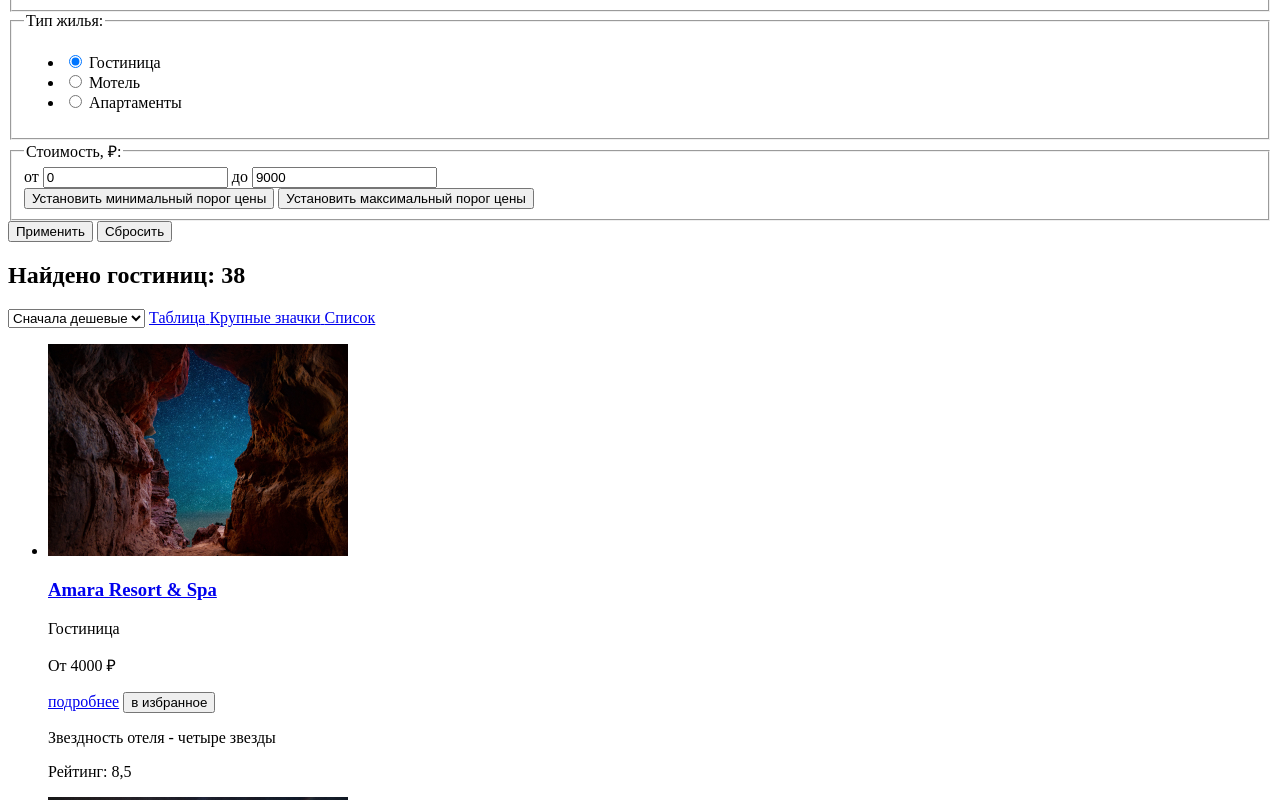
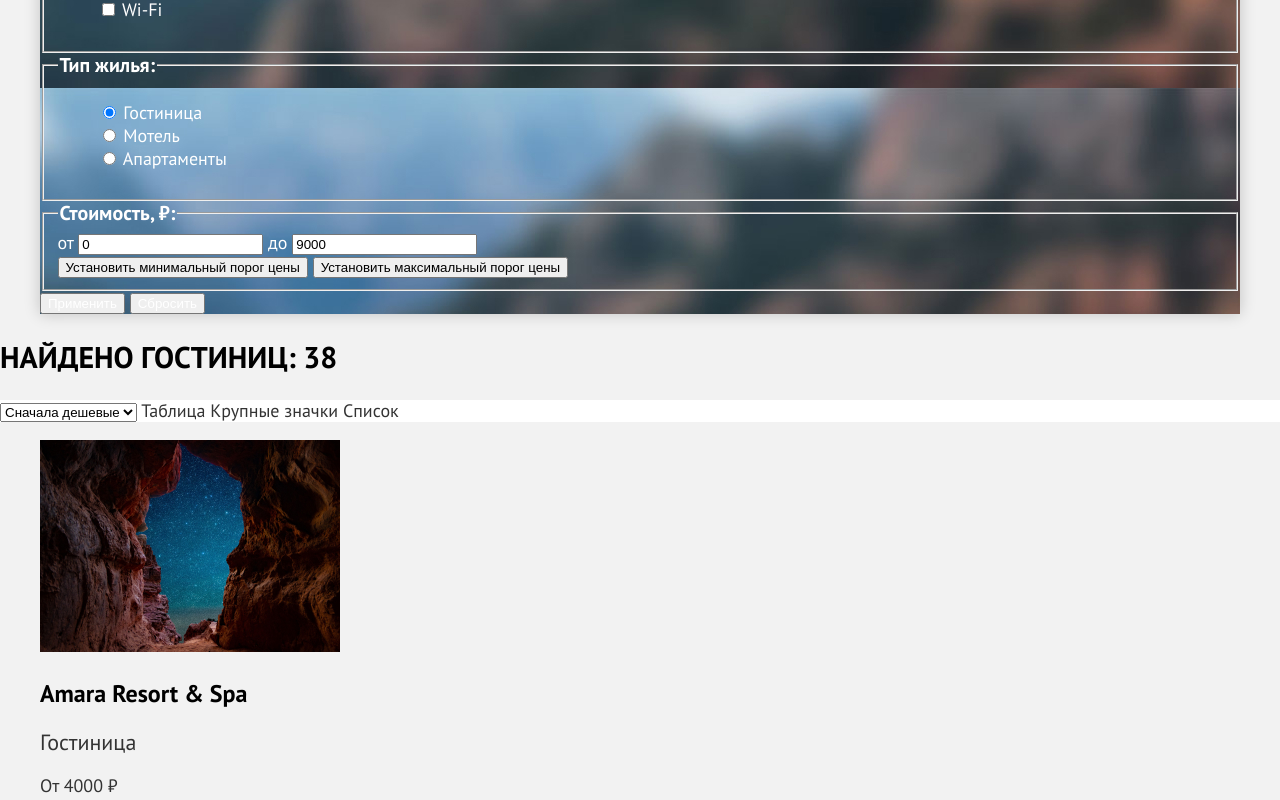
Before and after one commit to htmlacademy-htmlcss/1662463-sedona-37, a plain HTML site: page catalog.html in a window 1280 px wide. Shown: the part 520-1320 px from the top of the page. Drawn offline with Linux system fonts and the light colour scheme.

Commit message:
Добавляет базовые стили catalog.html

```diff
--- a/catalog.html
+++ b/catalog.html
@@ -4,9 +4,11 @@
   <head>
     <meta charset="utf-8">
     <title>HTML Academy: Седона</title>
+    <link rel="stylesheet" href="styles/styles.css">
   </head>
 
   <body>
+    <div class="page-container">
       <header class="header-page">
         <a class="logo-link" href="#">
           <img class="logo-img" src="images/header/logo.svg" alt="Логотип сайта Седоны" width="140" height="70">
@@ -84,8 +86,8 @@
                 </li>
               </ul>
             </fieldset>
-          <fieldset class="filter-items-group">
-            <legend class="filter-items-title">Тип жилья:</legend>
+            <fieldset class="catalog-filter-group">
+              <legend class="catalog-filter-title">Тип жилья:</legend>
               <ul class="catalog-filter-list">
                 <li class="catalog-filter-item">
                   <label class="control">
@@ -107,8 +109,8 @@
                 </li>
               </ul>
             </fieldset>
-          <fieldset class="filter-items-group">
-            <legend class="filter-items-title">Стоимость, ₽:</legend>
+            <fieldset class="catalog-filter-group">
+              <legend class="catalog-filter-title">Стоимость, ₽:</legend>
 
               <label class="range-label" for="min-price">от</label>
               <input class="range-number" type="number" name="min-price" id="min-price" placeholder="0" value="0">
@@ -126,14 +128,15 @@
                 <button class="range-handle rangle-handle-max" type="button">
                   <span class="visually-hidden">Установить максимальный порог цены</span>
                 </button>
-            </div>
             </fieldset>
             <button class="button" type="submit">Применить</button>
             <button class="button" type="reset">Сбросить</button>
           </form>
         </section>
+    </div>
     <section class="search-results">
       <h2 class="search-heading">Найдено гостиниц: 38</h2>
+      <div class="sorting-container">
         <select class="select-control" aria-label="Сортировка">
           <option value="cheap">Сначала дешевые</option>
           <option value="expensive">Сначала дорогие</option>
@@ -147,17 +150,20 @@
         <a class="button" href="#">
           <span class="visually-hidden">Список</span>
         </a>
+      </div>
       <ul class="hotel-list">
         <li class="hotel-item">
           <a class="hotel-link" href="#">
             <img class="hotel-img" src="images/catalog/amara-resort-and-spa.jpg"
               alt="Фотография гостиницы Amara Resort & Spa" width="300" height="212">
+          </a>
+          <a class="hotel-link" href="#">
             <h3 class="hotel-subject">Amara Resort & Spa</h3>
           </a>
           <p class="hotel-text">Гостиница</p>
           <p class="hotel-price">От 4000 ₽</p>
           <a class="hotel-btn" href="#">подробнее</a>
-            <button class="button" type="submit">в избранное</button>
+          <button class="button-1" type="submit">в избранное</button>
           <p class="stars stars-four">
             <span class="visually-hidden">Звездность отеля - четыре звезды</span>
           </p>
@@ -167,12 +173,14 @@
           <a class="hotel-link" href="#">
             <img class="hotel-img" src="images/catalog/villas-at-poco-diablo.jpg"
               alt="Фотография гостиницы Villas at Poco Diablo" width="300" height="212">
+          </a>
+          <a class="hotel-link" href="#">
             <h3 class="hotel-subject">Villas at Poco Diablo</h3>
           </a>
           <p class="hotel-text">Гостиница</p>
           <p class="hotel-price">От 5000 ₽</p>
           <a class="hotel-btn" href="#">подробнее</a>
-            <button class="button" type="submit">в избранном</button>
+          <button class="button-2" type="submit">в избранном</button>
           <p class="stars stars-four">
             <span class="visually-hidden">Звездность отеля - четыре звезды</span>
           </p>
@@ -180,14 +188,16 @@
         </li>
         <li class="hotel-item">
           <a class="hotel-link" href="#">
-              <img class="hotel-img" src="images/catalog/desert-quail-inn.jpg"
-                alt="Фотография гостиницы Desert Quail Inn" width="300" height="212">
+            <img class="hotel-img" src="images/catalog/desert-quail-inn.jpg" alt="Фотография гостиницы Desert Quail Inn"
+              width="300" height="212">
+          </a>
+          <a class="hotel-link" href="#">
             <h3 class="hotel-subject">Desert Quail Inn</h3>
           </a>
           <p class="hotel-text">Гостиница</p>
           <p class="hotel-price">От 2500 ₽</p>
           <a class="hotel-btn" href="#">подробнее</a>
-            <button class="button" type="submit">в избранное</button>
+          <button class="button-3" type="submit">в избранное</button>
           <p class="stars stars-three">
             <span class="visually-hidden">Звездность отеля - три звезды</span>
           </p>
@@ -197,12 +207,14 @@
           <a class="hotel-link" href="#">
             <img class="hotel-img" src="images/catalog/greentree-inn.jpg" alt="Фотография гостиницы GreenTree Inn"
               width="300" height="212">
+          </a>
+          <a class="hotel-link" href="#">
             <h3 class="hotel-subject">GreenTree Inn</h3>
           </a>
           <p class="hotel-text">Гостиница</p>
           <p class="hotel-price">От 1500 ₽</p>
           <a class="hotel-btn" href="#">подробнее</a>
-            <button class="button" type="submit">в избранное</button>
+          <button class="button-4" type="submit">в избранное</button>
           <p class="stars stars-two">
             <span class="visually-hidden">Звездность отеля - две звезды</span>
           </p>
@@ -324,6 +336,7 @@
         </a>
       </section>
     </footer>
+    </div>
   </body>
 
 </html>
--- a/styles/styles.css
+++ b/styles/styles.css
@@ -250,3 +250,180 @@ body {
 }
 
 .social-item {}
+
+/* MODAL */
+
+/* CATALOG */
+
+/* MAIN-INNER */
+
+.main-inner {
+    background-color: #ffffff;
+    background-image: url(../images/catalog/filter-background.jpg);
+}
+
+.inner-header-title {
+    color: #ffffff;
+    font-size: 60px;
+    line-height: 78px;
+    font-weight: 700;
+    text-transform: capitalize;
+}
+
+.breadcrumbs {
+    color: #ffffff;
+}
+
+.breadcrumbs-link {
+    color: inherit;
+    font-size: 16px;
+    line-height: 21px;
+    font-weight: 400;
+}
+
+/*CATALOG-FILTER */
+
+.catalog-objects {
+    color: #ffffff;
+}
+
+.catalog-filter-group {}
+
+.catalog-filter-title {
+    font-size: 20px;
+    line-height: 24px;
+    font-weight: 700;
+}
+
+.catalog-filter-list {
+    list-style: none;
+}
+
+.catalog-filter-item {
+    line-height: 23px;
+    font-weight: 400;
+}
+
+.control {}
+
+.control-input {}
+
+.range-label {}
+
+.range-number {}
+
+.rage-container {}
+
+.rangescale {}
+
+/*SEARCH RESULTS */
+
+.seacrh-results {}
+
+.search-heading {
+    font-size: 30px;
+    line-height: 36px;
+    font-weight: 700;
+    text-transform: uppercase;
+}
+
+.sorting-container {
+    color: #333333;
+    background-color: #ffffff;
+}
+
+.select-control {}
+
+.button {
+    color: inherit;
+    text-decoration: none;
+}
+
+.hotel-list {
+    list-style: none;
+}
+
+.hotel-link {
+    color: #000000;
+    text-decoration: none;
+}
+
+.hotel-subject {
+    font-size: 24px;
+    line-height: 28px;
+    font-weight: 700;
+}
+
+.hotel-text {
+    color: #333333;
+    line-height: 21px;
+    font-weight: 400;
+}
+
+.hotel-price {
+    color: #333333;
+    line-height: 21px;
+    font-weight: 400;
+}
+
+.hotel-btn {
+    background: #756157;
+    color: #ffffff;
+    font-size: 16px;
+    line-height: 20px;
+    font-weight: 700;
+    text-align: center;
+    text-decoration: none;
+    text-transform: uppercase;
+}
+
+.button-1,
+.button-3,
+.button-4 {
+    background: #82B3D3;
+    color: #ffffff;
+    font-size: 16px;
+    line-height: 20px;
+    font-weight: 700;
+    text-align: center;
+    text-decoration: none;
+    text-transform: uppercase;
+}
+
+.button-2 {
+    background-color: #7DB54F;
+    color: #ffffff;
+    font-size: 16px;
+    line-height: 20px;
+    font-weight: 700;
+    text-align: center;
+    text-decoration: none;
+    text-transform: uppercase;
+}
+
+.hotel-rating {
+    color: #333333;
+    font-size: 16px;
+    line-height: 20px;
+    font-weight: 400;
+    text-transform: uppercase;
+}
+
+.pagination {
+    background-color: #ffffff;
+}
+
+.pagination-link {
+    background-color: #82B3D3;
+    color: #ffffff;
+    text-decoration: none;
+    font-size: 20px;
+    line-height: 36px;
+    font-weight: 700;
+}
+
+.pagination-current {
+    background-color: #F2F2F2;
+    color: #000000;
+
+}
```
Lines whose indentation alone changed are shown as unchanged.
